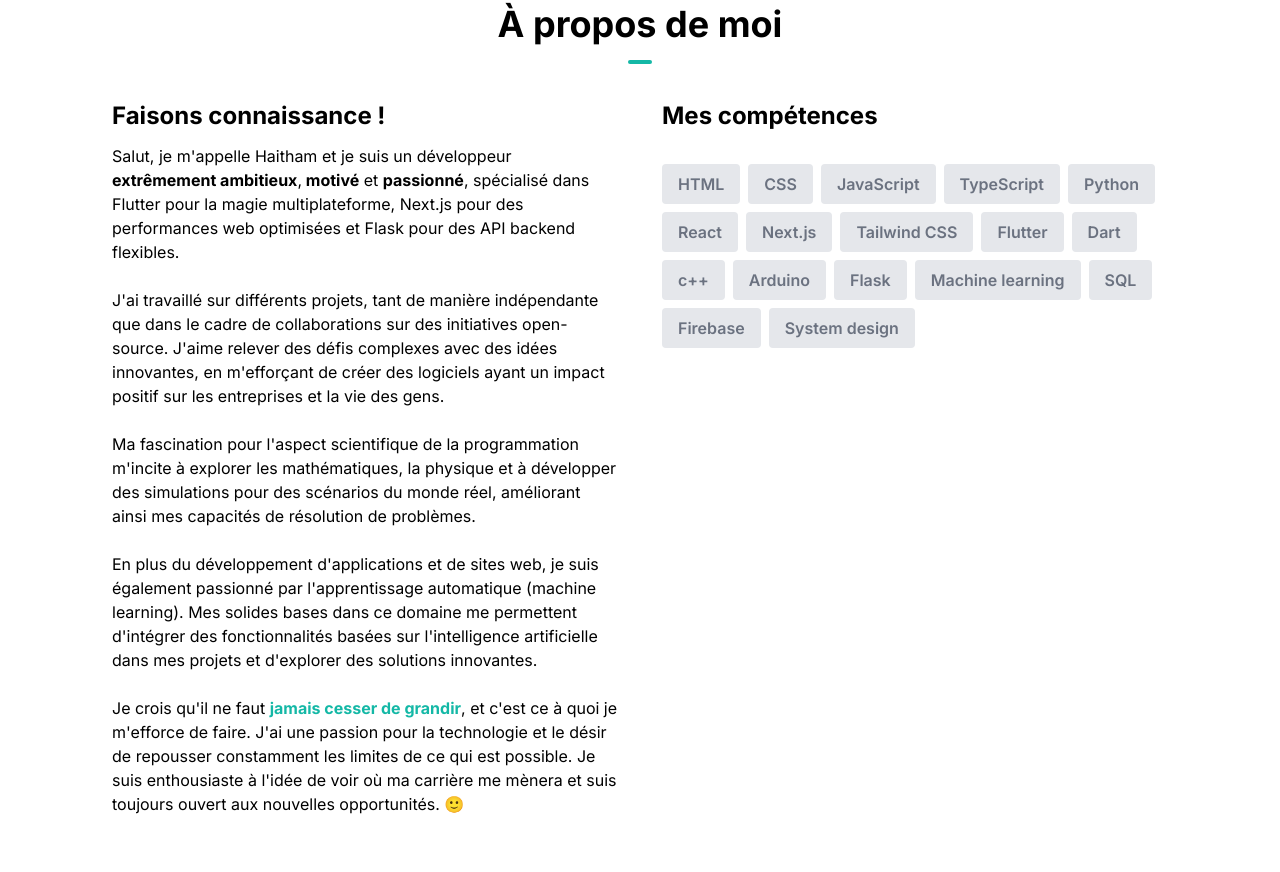
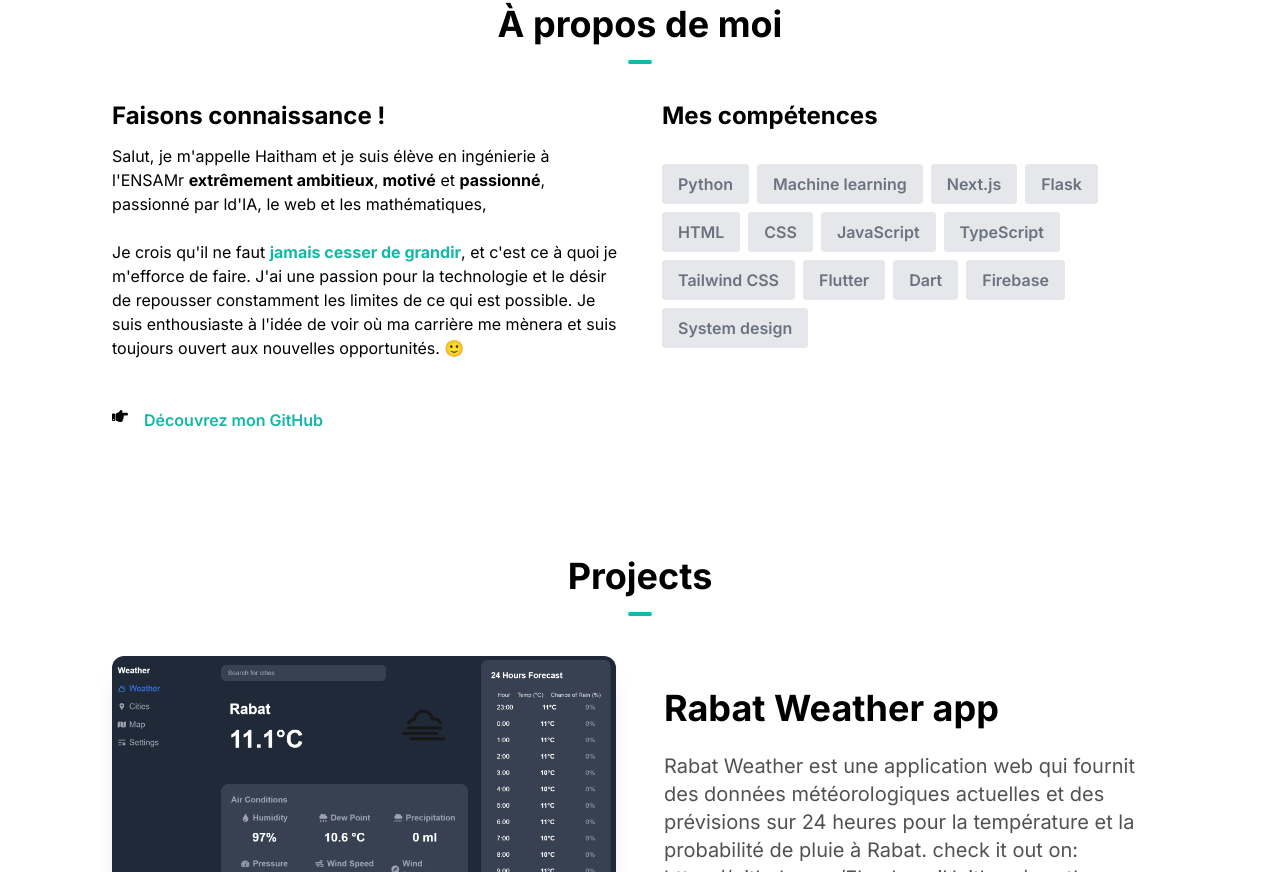
Before and after one commit to ElmekaouiHaitham/portfolio, a Next.js app: page / in a window 1280 px wide. Shown: the part 892-1764 px from the top of the page. Built offline with nearby package versions, Linux system fonts and the light colour scheme.

Commit message:
informations edited

```diff
--- a/components/AboutSection.tsx
+++ b/components/AboutSection.tsx
@@ -1,21 +1,18 @@
 import React from "react";
+import { FaHandPointRight } from "react-icons/fa";
 
 const skills = [
+  { skill: "Python" },
+  { skill: "Machine learning" },
+  { skill: "Next.js" },
+  { skill: "Flask" },
   { skill: "HTML" },
   { skill: "CSS" },
   { skill: "JavaScript" },
   { skill: "TypeScript" },
-  { skill: "Python" },
-  { skill: "React" },
-  { skill: "Next.js" },
   { skill: "Tailwind CSS" },
   { skill: "Flutter" },
   { skill: "Dart" },
-  { skill: "c++" },
-  { skill: "Arduino" },
-  { skill: "Flask" },
-  { skill: "Machine learning" },
-  { skill: "SQL" },
   { skill: "Firebase" },
   { skill: "System design " },
 ];
@@ -32,37 +29,10 @@ const AboutSection = () => {
           <div className="flex-1">
             <h1 className="text-2xl font-bold mb-3">Faisons connaissance !</h1>
             <p>
-              Salut, je m&apos;appelle Haitham et je suis un développeur{" "}
+              Salut, je m&apos;appelle Haitham et je suis élève en ingénierie à l&apos;ENSAMr{" "}
               <span className="font-bold">extrêmement ambitieux</span>,
               <span className="font-bold"> motivé</span> et{" "}
-              <span className="font-bold">passionné</span>, spécialisé dans
-              Flutter pour la magie multiplateforme, Next.js pour des
-              performances web optimisées et Flask pour des API backend
-              flexibles.
-            </p>
-            <br />
-            <p>
-              J&apos;ai travaillé sur différents projets, tant de manière
-              indépendante que dans le cadre de collaborations sur des
-              initiatives open-source. J&apos;aime relever des défis complexes avec
-              des idées innovantes, en m&apos;efforçant de créer des logiciels ayant
-              un impact positif sur les entreprises et la vie des gens.
-            </p>
-            <br />
-            <p>
-              Ma fascination pour l&apos;aspect scientifique de la programmation
-              m&apos;incite à explorer les mathématiques, la physique et à développer
-              des simulations pour des scénarios du monde réel, améliorant ainsi
-              mes capacités de résolution de problèmes.
-            </p>
-            <br />
-            <p>
-              En plus du développement d&apos;applications et de sites web, je suis
-              également passionné par l&apos;apprentissage automatique (machine
-              learning). Mes solides bases dans ce domaine me permettent
-              d&apos;intégrer des fonctionnalités basées sur l&apos;intelligence
-              artificielle dans mes projets et d&apos;explorer des solutions
-              innovantes.
+              <span className="font-bold">passionné</span>, passionné par ld&apos;IA, le web et les mathématiques,
             </p>
             <br />
             <p>
@@ -76,6 +46,16 @@ const AboutSection = () => {
               carrière me mènera et suis toujours ouvert aux nouvelles
               opportunités. 🙂
             </p>
+            <br />
+            <br />
+            <div className="flex">
+              <FaHandPointRight />
+              <a href="https://github.com/ElmekaouiHaitham" target="_blank"
+                className="pl-4 pb-3 text-teal-500 hover:text-teal-700 font-semibold"
+              >
+                Découvrez mon GitHub
+              </a>
+            </div>
           </div>
 
           <div className="flex-1">
--- a/components/HeroSection.tsx
+++ b/components/HeroSection.tsx
@@ -16,10 +16,9 @@ export default function HeroSection() {
             <p className="text-center text-lg mt-4 mb-6 md:text-2xl px-5">
               Je suis un{" "}
               <span className="font-semibold text-teal-600">
-                développeur d&apos;applications et de sites web{" "}
+                élève en ingénierie à l&apos;ENSAMr, {" "}
               </span>
-              , travaillant à créer des logiciels qui rendent la vie plus facile
-              et plus significative.
+              passionné par ld&apos;IA, le web et les mathématiques, en constante exploration pour créer des solutions qui simplifient et enrichissent la vie.
             </p>
           </div>
         </div>
```
